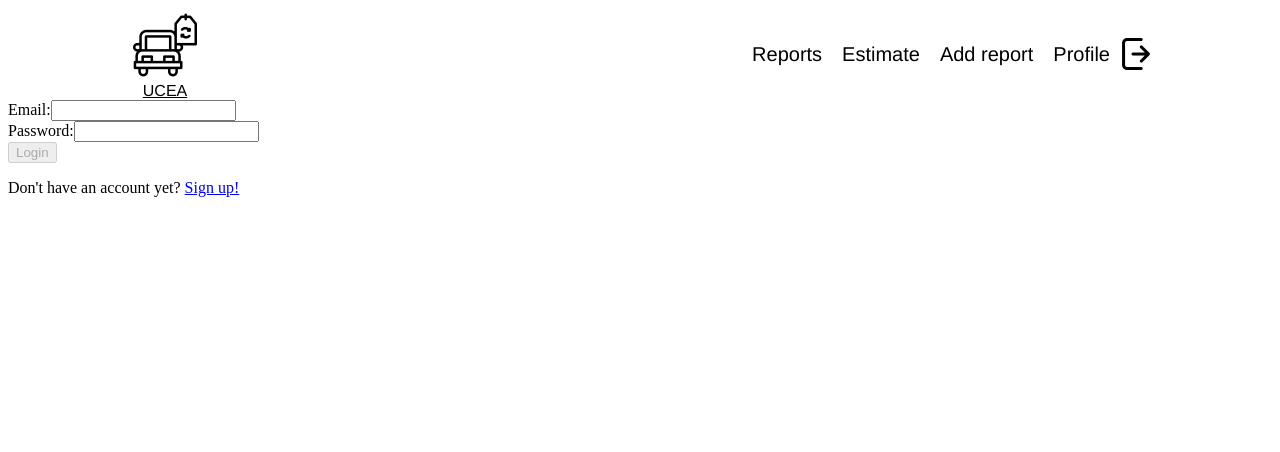
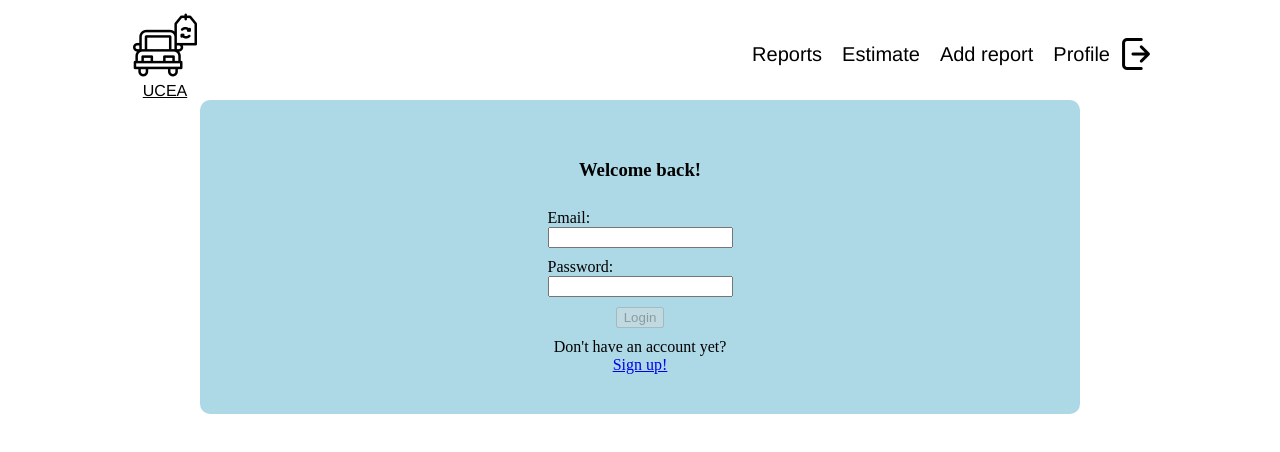
Before and after one commit to shevOle/ang-used-car-evaluation-app, an Angular app: page /login in a window 1280 px wide. Shown: the top 452 px of the page. Built offline with nearby package versions, Linux system fonts and the light colour scheme.

Commit message:
feat: add styles for login page

```diff
--- a/src/app/login/login.component.html
+++ b/src/app/login/login.component.html
@@ -1,18 +1,19 @@
-<form class="estimate-page-form" [formGroup]="loginForm" (submit)="login()">
-  <div class="estimate-page-form-input">
-    <label for="estimate-page-input-email">Email:</label>
+<form class="login-page-form" [formGroup]="loginForm" (submit)="login()">
+  <h3 class="signup-title">Welcome back!</h3>
+  <div class="login-page-form-input">
+    <label for="login-page-input-email">Email:</label>
     <input
-      id="estimate-page-input-email"
+      id="login-page-input-email"
       type="text"
       formControlName="email"
       required
     />
   </div>
 
-  <div class="estimate-page-form-input">
-    <label for="estimate-page-input-password">Password:</label>
+  <div class="login-page-form-input">
+    <label for="login-page-input-password">Password:</label>
     <input
-      id="estimate-page-input-password"
+      id="login-page-input-password"
       type="text"
       formControlName="password"
       required
@@ -23,5 +24,8 @@
     Login
   </button>
 
-  <p>Don't have an account yet? <a routerLink="/sign-up">Sign up!</a></p>
+  <p>
+    Don't have an account yet? <br />
+    <a routerLink="/sign-up">Sign up!</a>
+  </p>
 </form>
--- a/src/app/login/login.component.scss
+++ b/src/app/login/login.component.scss
@@ -0,0 +1,22 @@
+.login-page-form {
+  display: flex;
+  flex-direction: column;
+  align-items: center;
+  justify-content: center;
+  max-width: 800px;
+  margin: 0 auto;
+  padding: 40px;
+  gap: 10px;
+  border-radius: 10px;
+  background-color: lightblue;
+}
+
+.login-page-form-input {
+  display: flex;
+  flex-direction: column;
+}
+
+p {
+  margin: 0;
+  text-align: center;
+}
```
